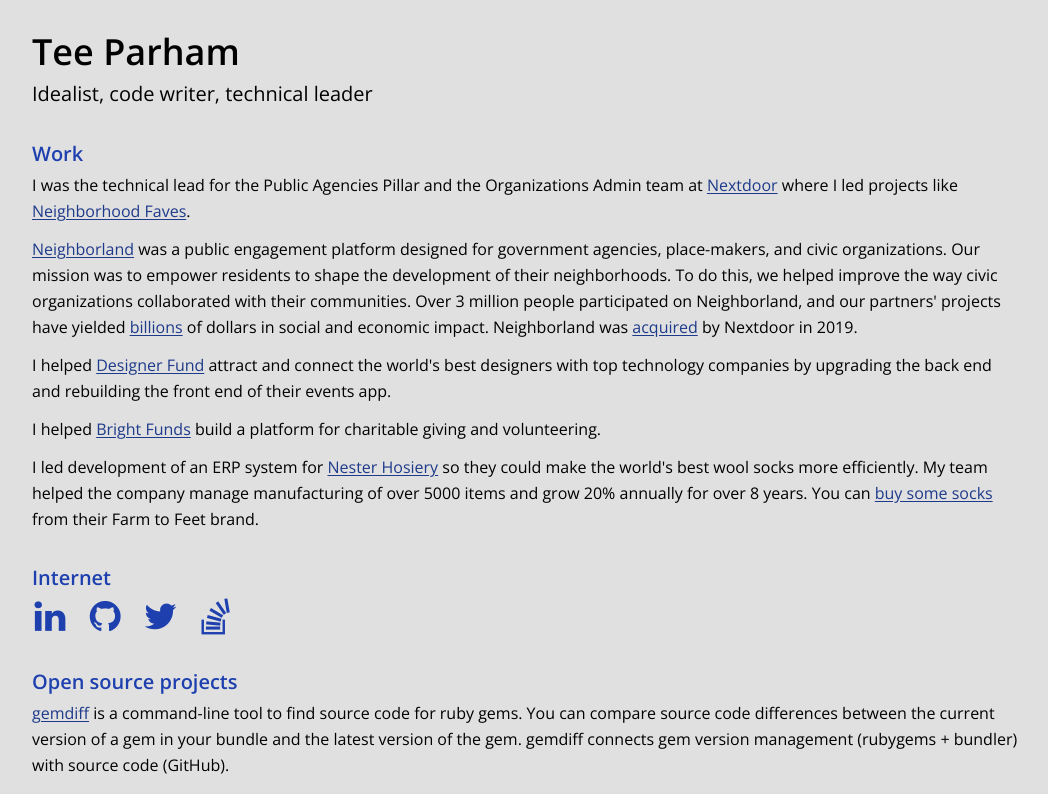
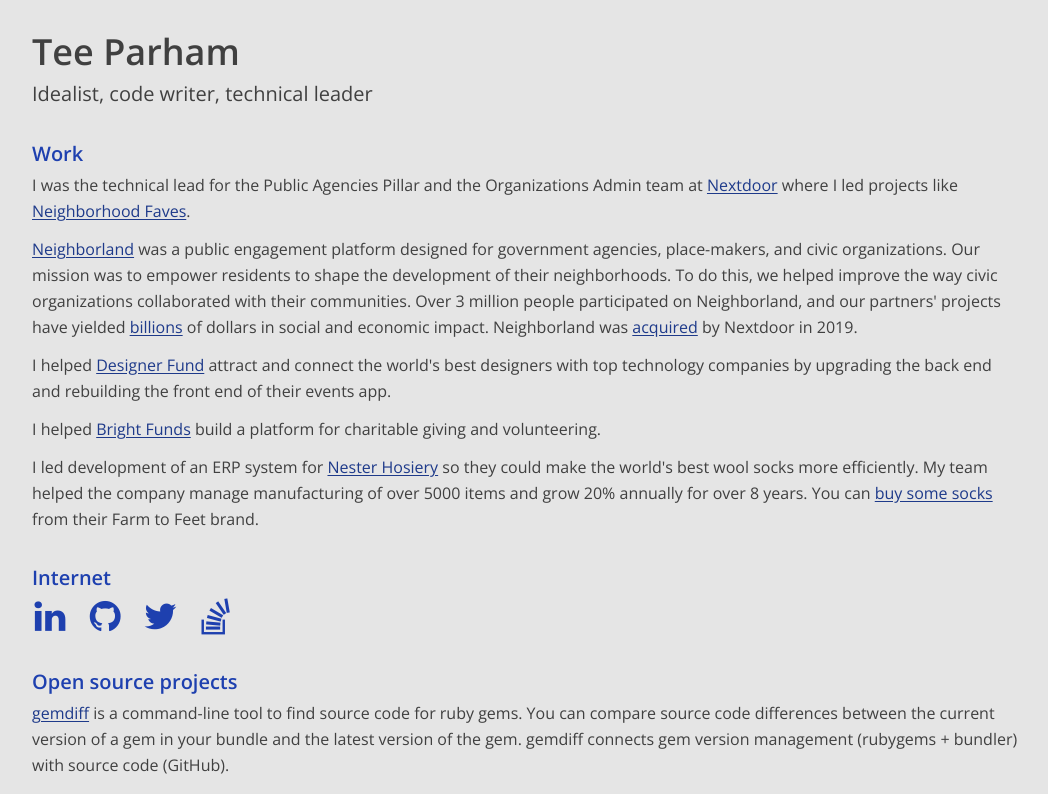
Before and after one commit to teeparham/next, a Next.js app: page / in a window 1280 px wide. Shown: the top 794 px of the page, without its empty margins (112-1160 px from the left). Built offline with nearby package versions, Linux system fonts and the light colour scheme.

Commit message:
Use tailwind colors, move to layout

```diff
--- a/app/components/Arrow.tsx
+++ b/app/components/Arrow.tsx
@@ -3,7 +3,7 @@ import { Inter } from "next/font/google";
 const interFont = Inter({ subsets: ["latin"] });
 
 interface ArrowProps {
-  left: boolean;
+  left?: boolean;
 }
 
 const CSS = `inline-block transition-transform
--- a/app/globals.css
+++ b/app/globals.css
@@ -1,23 +1,6 @@
 @tailwind base;
 @tailwind components;
 @tailwind utilities;
-
-:root {
-  --foreground-rgb: 0, 0, 0;
-  --background-rgb: 224, 224, 224;
-}
-
-@media (prefers-color-scheme: dark) {
-  :root {
-    --foreground-rgb: 255, 255, 255;
-    --background-rgb: 42, 42, 42;
-  }
-}
-
-body {
-  color: rgb(var(--foreground-rgb));
-  background: rgb(var(--background-rgb));
-}
 
 @layer base {
   h1 {
--- a/app/layout.tsx
+++ b/app/layout.tsx
@@ -1,22 +1,23 @@
-import type { Metadata } from 'next'
-import { Open_Sans } from 'next/font/google'
-import './globals.css'
+import type { Metadata } from "next";
+import { Open_Sans } from "next/font/google";
+import "./globals.css";
 
-const openSans = Open_Sans({ subsets: ['latin'] })
+const openSans = Open_Sans({ subsets: ["latin"] });
 
 export const metadata: Metadata = {
-  title: 'Tee Parham',
-  description: 'Tee Parham portfolio site',
-}
+  title: "Tee Parham",
+  description: "Tee Parham portfolio site",
+};
 
 export default function RootLayout({
   children,
 }: {
-  children: React.ReactNode
+  children: React.ReactNode;
 }) {
+  const colors = `bg-neutral-200 text-neutral-700 dark:bg-neutral-900 dark:text-neutral-300`;
   return (
     <html lang="en">
-      <body className={openSans.className}>{children}</body>
+      <body className={`${openSans.className} ${colors}`}>{children}</body>
     </html>
-  )
+  );
 }
--- a/app/page.tsx
+++ b/app/page.tsx
@@ -1,6 +1,6 @@
 "use client";
-import Link from 'next/link'
-import {Arrow} from './components/Arrow';
+import Link from "next/link";
+import { Arrow } from "./components/Arrow";
 
 const urls = {
   acquired:
@@ -237,7 +237,7 @@ export default function Home() {
           </section>
           <section className="mb-16">
             <h3 className={`mb-3 ${css.h3}`}>
-                <Link href="/mastermind">
+              <Link href="/mastermind">
                 Mastermind&nbsp;
                 <Arrow />
               </Link>
```
